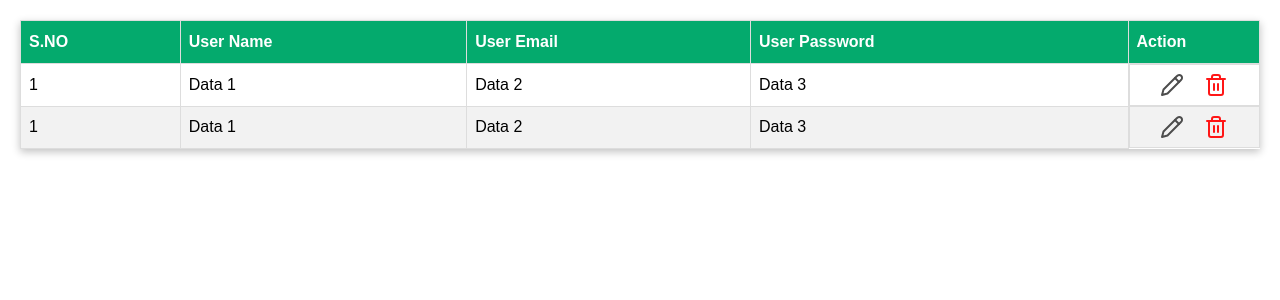
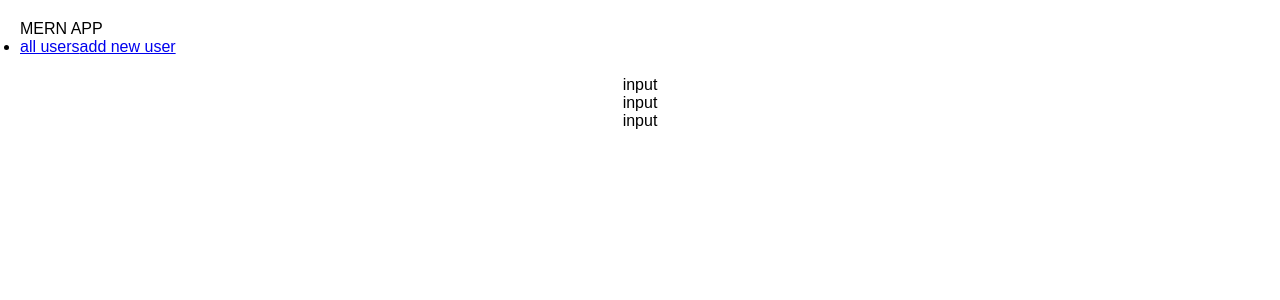
Before and after one commit to Sumit-Kumar-0/mern-crud-1, a React (Create React App) app in the folder client/: page /addnew in a window 1280 px wide. Shown: the top 300 px of the page. Built offline with nearby package versions, Linux system fonts and the light colour scheme.

Commit message:
working on layout and routing in react

```diff
--- a/client/src/App.js
+++ b/client/src/App.js
@@ -2,12 +2,21 @@ import "./App.css";
 import "../src/components/style/Common.css";
 import React from "react";
 import AllUsers from "./components/AllUsers";
+import CreateUser from "./components/CreateUser";
+import { Routes, Route } from "react-router-dom";
+import NotFound from "./components/NotFound";
 
 function App() {
   return (
-    <>
-      <AllUsers />
-    </>
+    <div className="app-containner">
+      <div className="app-content">
+        <Routes>
+          <Route path="/" element={<AllUsers />} />
+          <Route path="/addnew" element={<CreateUser />} />
+          <Route path="/*" element={<NotFound />} />
+        </Routes>
+      </div>
+    </div>
   );
 }
 
--- a/client/src/components/AllUsers.jsx
+++ b/client/src/components/AllUsers.jsx
@@ -1,9 +1,11 @@
 import React from "react";
 import "./style/AllUsers.css";
-import { Trash2, Pencil } from 'lucide-react';
+import { Trash2, Pencil } from "lucide-react";
+import Layout from "./Layout/Layout";
 
 export default function AllUsers() {
   return (
+    <Layout>
       <div className="container">
         <div className="content">
           <table className="users-table">
@@ -41,5 +43,6 @@ export default function AllUsers() {
           </table>
         </div>
       </div>
+    </Layout>
   );
 }
--- a/client/src/components/CreateUser.jsx
+++ b/client/src/components/CreateUser.jsx
@@ -1,7 +1,19 @@
-import React from 'react'
+import React from "react";
+import Layout from "./Layout/Layout";
+import InputField from "./InputField";
 
 export default function CreateUser() {
   return (
-
-  )
+    <Layout>
+      <div className="container">
+        <div className="layout">
+          <form className="creat-user-form">
+            <InputField />
+            <InputField />
+            <InputField />
+          </form>
+        </div>
+      </div>
+    </Layout>
+  );
 }
--- a/client/src/components/InputField.jsx
+++ b/client/src/components/InputField.jsx
@@ -0,0 +1,9 @@
+import React from 'react'
+
+export default function InputField() {
+  return (
+    <div>
+      input
+    </div>
+  )
+}
--- /dev/null
+++ b/client/src/components/Layout/Header.jsx
@@ -0,0 +1,22 @@
+import React from "react";
+import { NavLink } from "react-router-dom";
+
+export default function Header() {
+  return (
+    <div className="container">
+      <div className="content">
+        <header className="header">
+          <div className="logo">MERN APP</div>
+          <nav className="nav">
+            <ul>
+              <li>
+                <NavLink to="/">all users</NavLink>
+                <NavLink to="/addnew">add new user</NavLink>
+              </li>
+            </ul>
+          </nav>
+        </header>
+      </div>
+    </div>
+  );
+}
--- /dev/null
+++ b/client/src/components/Layout/Layout.jsx
@@ -0,0 +1,11 @@
+import React from "react";
+import Header from "./Header";
+
+export default function Layout({ children }) {
+  return (
+    <div className="layout-container">
+      <Header />
+      <main className="maic-container">{children}</main>
+    </div>
+  );
+}
--- /dev/null
+++ b/client/src/components/NotFound.jsx
@@ -0,0 +1,12 @@
+import React from "react";
+import Layout from "./Layout/Layout";
+
+export default function NotFound() {
+  return (
+    <Layout>
+      <div className="not-found">
+        <h1>PAGE NOT FOUND 404</h1>
+      </div>
+    </Layout>
+  );
+}
```
Also changed, not shown: client/src/index.js (+6 -2 lines). Lines whose indentation alone changed are shown as unchanged.
